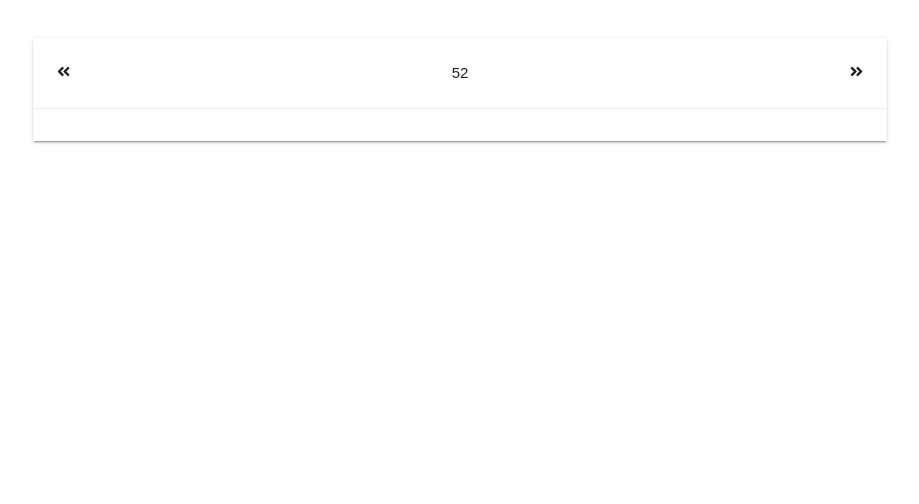
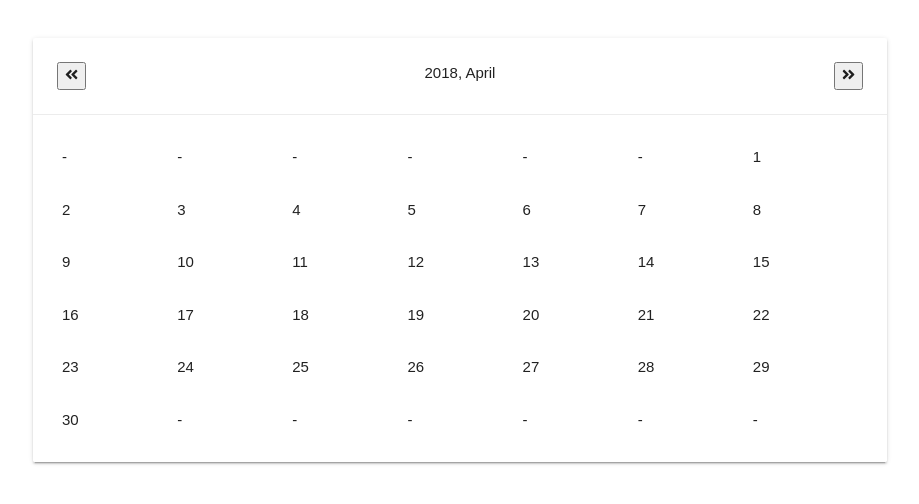
Before and after one commit to dydokamil/calendar-react-sockets, a React (Create React App) app: page / in a window 1280 px wide. Shown: the top 504 px of the page, without its empty margins (180-1099 px from the left). Built offline with nearby package versions, Linux system fonts and the light colour scheme.

Commit message:
Added calendar body

```diff
--- a/package.json
+++ b/package.json
@@ -11,6 +11,7 @@
     "react-redux": "^5.0.6",
     "react-scripts": "1.1.1",
     "redux": "^3.7.2",
+    "redux-logger": "^3.0.6",
     "redux-promise": "^0.5.3"
   },
   "scripts": {
--- /dev/null
+++ b/src/actions/index.js
@@ -0,0 +1,29 @@
+import axios from "axios";
+import moment from "moment";
+
+export const GET_MONTH_DETAILS = "get_month_details";
+
+export function getMonthDetails(year, month) {
+  const calendarMonth = month + 1;
+  const firstDay = moment(`${year}-${calendarMonth}-1`, "YYYY-MM-DD");
+  const lastDay = moment(firstDay).endOf("month");
+
+  return {
+    type: GET_MONTH_DETAILS,
+    payload: {
+      first: {
+        weekday: firstDay.isoWeekday(),
+        day: firstDay.date(),
+        week: firstDay.isoWeek()
+      },
+      last: {
+        weekday: lastDay.isoWeekday(),
+        day: lastDay.date(),
+        week: lastDay.isoWeek()
+      },
+      year,
+      month,
+      monthName: firstDay.format("MMMM")
+    }
+  };
+}
--- a/src/containers/calendar.js
+++ b/src/containers/calendar.js
@@ -1,40 +1,105 @@
 import React, { Component } from "react";
 import _ from "lodash";
 import moment from "moment";
+import { connect } from "react-redux";
 
-function getMonthDetails(year, month) {
-  const firstDay = moment(`${year}-${month}-1`, "YYYY-MM-DD");
-  const firstDayConst = firstDay;
-  const daysInMonth = firstDay.daysInMonth();
+import { getMonthDetails } from "../actions";
 
-  return _.map(_.range(daysInMonth - 1), addDays => {
-    return moment(firstDay).add(addDays, "days");
-  });
-}
+class Calendar extends Component {
+  componentWillMount() {
+    const now = moment();
+    this.props.getMonthDetails(2018, 3);
+    this.changeMonth = this.changeMonth.bind(this);
+  }
 
-export default class Calendar extends Component {
+  nextMonth = () => this.changeMonth(true);
+  previousMonth = () => this.changeMonth(false);
+
+  changeMonth(next) {
+    let currentMonth = moment(
+      `${this.props.monthDetails.year}-${this.props.monthDetails.month}-1`,
+      "YYYY-MM-DD"
+    );
+    if (next) {
+      currentMonth.add(1, "month");
+      return this.props.getMonthDetails(
+        currentMonth.year(),
+        currentMonth.month() + 1
+      );
+    } else {
+      currentMonth.subtract(1, "month");
+      return this.props.getMonthDetails(
+        currentMonth.year(),
+        currentMonth.month() + 1
+      );
+    }
+  }
+
   render() {
-    console.log(getMonthDetails(2018, 1));
+    let currentMonth = moment(`2018-4-1`, "YYYY-MM-DD");
+    console.log(currentMonth.format("MMMM"));
+    console.log(currentMonth.isoWeekday());
+
     return (
       <div className="container">
         <div className="card">
           <div className="card-content">
             <div className="no-margin-bottom row">
               <div className="col s1">
-                <span className="fas fa-angle-double-left" />
+                <button onClick={this.previousMonth.bind(this)}>
+                  <span className="fas fa-angle-double-left" />
+                </button>
               </div>
               <div align="center" className="col s10">
-                {moment().weeksInYear()}
+                {this.props.monthDetails.first &&
+                  `${this.props.monthDetails.year}, ${
+                    this.props.monthDetails.monthName
+                  }`}
               </div>
               <div className="col s1" align="right">
-                <span className="fas fa-angle-double-right" />
+                <button onClick={this.nextMonth.bind(this)}>
+                  <span className="fas fa-angle-double-right" />
+                </button>
               </div>
             </div>
           </div>
           {/* body */}
           <div className="card-action">
             <table>
-              <tbody />
+              <tbody>
+                {this.props.monthDetails.first &&
+                  _.map(
+                    _.range(
+                      this.props.monthDetails.last.week -
+                        this.props.monthDetails.first.week +
+                        1
+                    ),
+                    week => {
+                      return (
+                        <tr>
+                          {_.map(_.range(7), day => {
+                            return week * 7 + day + 1 >=
+                              this.props.monthDetails.first.weekday &&
+                              week * 7 +
+                                day +
+                                1 -
+                                this.props.monthDetails.first.weekday <
+                                this.props.monthDetails.last.day ? (
+                              <td>
+                                {week * 7 +
+                                  day +
+                                  2 -
+                                  this.props.monthDetails.first.weekday}
+                              </td>
+                            ) : (
+                              <td>-</td>
+                            );
+                          })}
+                        </tr>
+                      );
+                    }
+                  )}
+              </tbody>
             </table>
           </div>
         </div>
@@ -42,3 +107,9 @@ export default class Calendar extends Component {
     );
   }
 }
+
+function mapStateToProps(state) {
+  return { monthDetails: state.monthDetails };
+}
+
+export default connect(mapStateToProps, { getMonthDetails })(Calendar);
--- a/src/index.js
+++ b/src/index.js
@@ -5,11 +5,12 @@ import registerServiceWorker from "./registerServiceWorker";
 import { createStore, applyMiddleware } from "redux";
 import promise from "redux-promise";
 import { Provider } from "react-redux";
+import logger from "redux-logger";
 
 import reducers from "./reducers";
 import Calendar from "./containers/calendar";
 
-const createStoreWithMiddleware = applyMiddleware(promise)(createStore);
+const createStoreWithMiddleware = applyMiddleware(promise, logger)(createStore);
 
 ReactDOM.render(
   <Provider store={createStoreWithMiddleware(reducers)}>
--- a/src/reducers/index.js
+++ b/src/reducers/index.js
@@ -1,5 +1,8 @@
 import { combineReducers } from "redux";
+import monthDetailsReducer from "./month_details_reducer";
 
-const rootReducer = combineReducers({});
+const rootReducer = combineReducers({
+  monthDetails: monthDetailsReducer
+});
 
 export default rootReducer;
--- /dev/null
+++ b/src/reducers/month_details_reducer.js
@@ -0,0 +1,10 @@
+import { GET_MONTH_DETAILS } from "../actions";
+
+export default function(state = {}, action) {
+  switch (action.type) {
+    case GET_MONTH_DETAILS:
+      return action.payload;
+    default:
+      return state;
+  }
+}
```
Also changed, not shown: 1 other file (tests, documents, lock files or other folders).
